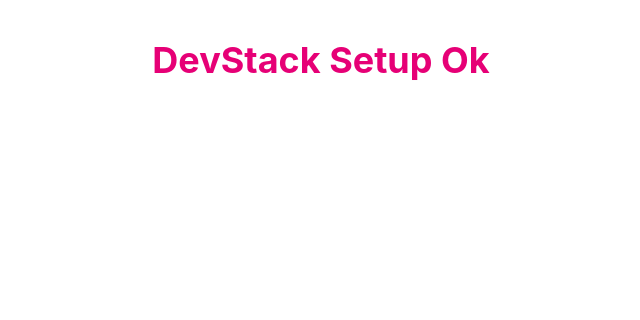
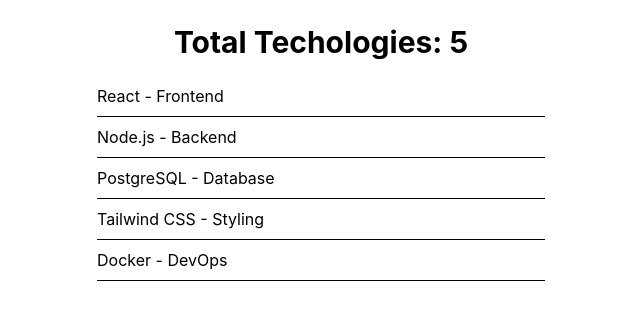
Before and after one commit to aahaabiib/DevStack, a React (Vite) app: page / in a window 1280 px wide. Shown: the top 320 px of the page, without its empty margins (319-959 px from the left). Built offline with nearby package versions, Linux system fonts and the light colour scheme.

Commit message:
Successfully loaded technology data

```diff
--- a/src/App.jsx
+++ b/src/App.jsx
@@ -1,12 +1,38 @@
+import { useState, useEffect } from "react"
+import technologiesData from "./data/technologies.json"
 
 
 function  App() {
+  const [technologies, setTechnologies] = useState([])
+  const [loading, setLoading] = useState(true)
+
+  useEffect(() => {
+
+      setTechnologies(technologiesData)
+      setLoading(false)
+     }, [])
+
+  if(loading){
+    return <p className="text-center mt-10">Loading...</p>
+  }
+
 
   return (
 
-    <h1 className="text-4xl font-bold text-center mt-10 text-pink-600">
-      DevStack Setup Ok
-    </h1>
+    <div>
+
+      <h1 className="text-3xl font-bold text-center mt-6">
+        Total Techologies: {technologies.length}
+      </h1>
+      <ul className="max-w-md mx-auto mt-4">
+        {technologies.map((tech) => (
+          <li key={tech.id} className="border-b py-2">
+            {tech.name} - {tech.category}
+          </li>
+        ))}
+      </ul>
+    </div>
+
   )
 
 }
--- /dev/null
+++ b/src/components/Card.jsx
@@ -0,0 +1,10 @@
+
+
+
+
+function Card(){
+    return <div>Card</div>
+}
+
+
+export default Card
--- /dev/null
+++ b/src/components/Footer.jsx
@@ -0,0 +1,10 @@
+
+
+
+
+function Footer(){
+    return <div>Footer</div>
+}
+
+
+export default Footer
--- /dev/null
+++ b/src/components/Grid.jsx
@@ -0,0 +1,10 @@
+
+
+
+
+function Grid(){
+    return <div>Grid</div>
+}
+
+
+export default Grid
--- /dev/null
+++ b/src/components/Hero.jsx
@@ -0,0 +1,9 @@
+
+
+
+function Hero(){
+    return <div>Hero</div>
+}
+
+
+export default Hero
--- /dev/null
+++ b/src/components/Nav.jsx
@@ -0,0 +1,9 @@
+
+
+
+function Navbar(){
+    return <div>Navbar</div>
+}
+
+
+export default Navbar
--- /dev/null
+++ b/src/components/Stack.jsx
@@ -0,0 +1,9 @@
+
+
+
+function Stack(){
+    return <div>Stack</div>
+}
+
+
+export default Stack
--- /dev/null
+++ b/src/data/technologies.json
@@ -0,0 +1,56 @@
+[
+  {
+    "id": "react",
+    "name": "React",
+    "category": "Frontend",
+    "description": "A declarative, component-based JavaScript library for building modern user interfaces.",
+    "icon": "https://icon.icepanel.io/Technology/svg/React.svg",
+    "rating": 4.9,
+    "difficulty": "Beginner-Friendly",
+    "badge": "Popular"
+  },
+
+  {
+    "id": "nodejs",
+    "name": "Node.js",
+    "category": "Backend",
+    "description": "A JavaScript runtime built on Chrome's V8 engine for building fast server-side applications.",
+    "icon": "https://icon.icepanel.io/Technology/svg/Node.js.svg",
+    "rating": 4.7,
+    "difficulty": "Intermediate",
+    "badge": "Fast"
+  },
+
+  {
+    "id": "postgresql",
+    "name": "PostgreSQL",
+    "category": "Database",
+    "description": "A powerful, open-source object-relational database system with proven reliability.",
+    "icon": "https://icon.icepanel.io/Technology/svg/PostgresSQL.svg",
+    "rating": 4.9,
+    "difficulty": "Intermediate",
+    "badge": "Top SQL"
+  },
+
+  {
+    "id": "tailwindcss",
+    "name": "Tailwind CSS",
+    "category": "Styling",
+    "description": "A utility-first CSS framework for rapidly building custom user interfaces.",
+    "icon": "https://icon.icepanel.io/Technology/svg/Tailwind-CSS.svg",
+    "rating": 4.8,
+    "difficulty": "Beginner-Friendly",
+    "badge": "Essential"
+  },
+
+  {
+    "id": "docker",
+    "name": "Docker",
+    "category": "DevOps",
+    "description": "A platform for developing, shipping, and running applications inside lightweight containers.",
+    "icon": "https://icon.icepanel.io/Technology/svg/Docker.svg",
+    "rating": 4.6,
+    "difficulty": "Advanced",
+    "badge": "Containers"
+  }
+]
```
